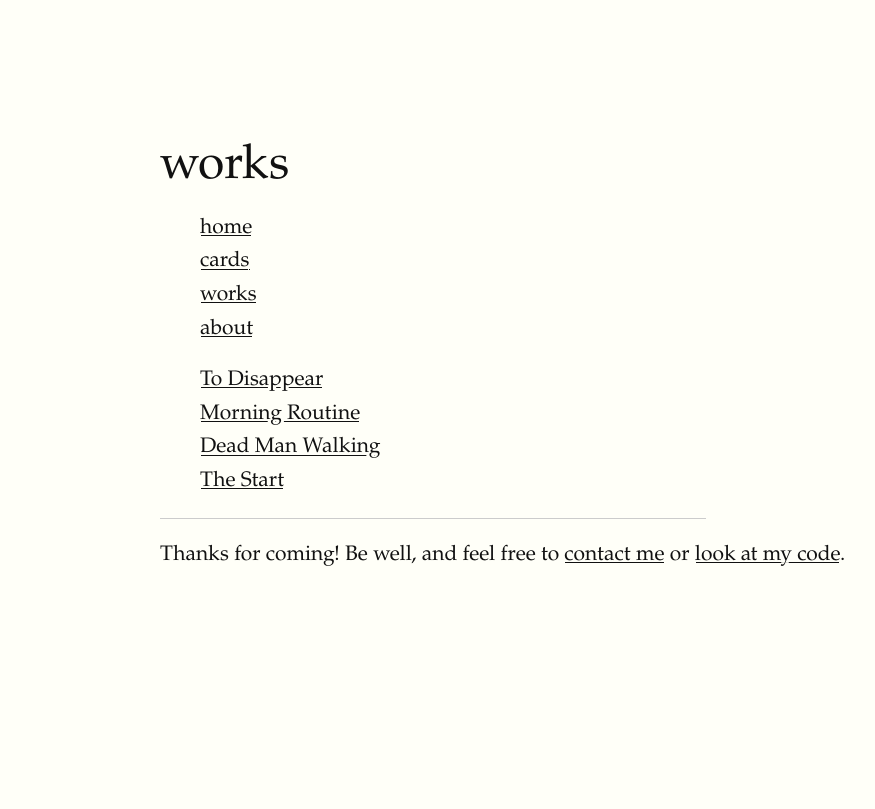
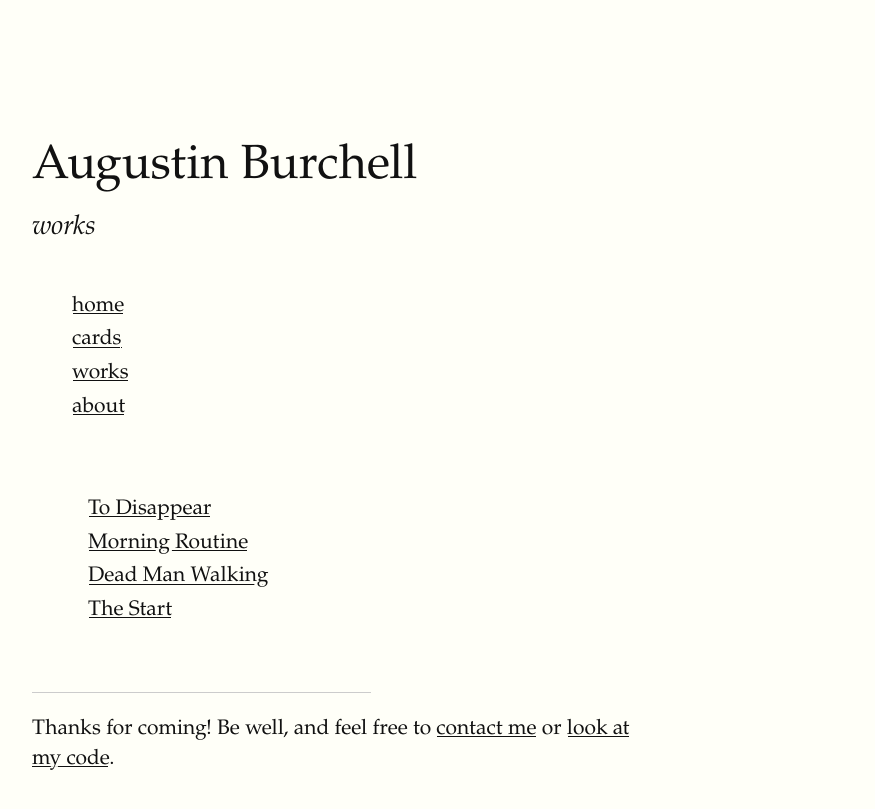
Before and after one commit to aburchell/aburchell.github.io, a Jekyll site: the page built from works/index.html, in a window 1280 px wide. Shown: the top 809 px of the page, without its empty margins (128-1003 px from the left). Built offline with Jekyll 4.4.1, drawn with Linux system fonts in a browser that asks for light colours; some web fonts are replaced.

Commit message:
Added sections around content and footer in default.html

```diff
--- a/_layouts/default.html
+++ b/_layouts/default.html
@@ -4,19 +4,23 @@
     <body class="wrapper">
         <article>
             <h1 class="page-header">
-                {{ page.title }}
+                Augustin Burchell
             </h1>
             <p class="subtitle">
+                {{ page.title }}
+            </p>
+            <section>
                 {% include navigation.html %}
-            </p>
+            </section>
 
-            <div class="container">
+            <!-- <div class="container"> -->
+            <section>
             {{ content }}
-            </div>
+            </section>
 
-            <!-- {% include myName.html %} -->
-
+            <section>
             {% include footer.html %}
+            </section>
         </article>
     </body>
 </html>
--- a/css/tufte.css
+++ b/css/tufte.css
@@ -45,10 +45,10 @@
 }
 
 body {
-    width: 77.5%;
+    width: 87.5%;
     margin-left: auto;
     margin-right: auto;
-    padding-left: 22.5%;
+    padding-left: 12.5%;
     font-family: et-book, Palatino, "Palatino Linotype", "Palatino LT STD", "Book Antiqua", Georgia, serif;
     background-color: #fffff8;
     color: #111;
--- a/works/index.html
+++ b/works/index.html
@@ -5,7 +5,7 @@
 <!--	<h1>Works</h1>-->
 	<ul class="posts">
 
-	  {% for post in site.categories.works %}
-	    <li><a href="{{ post.url }}" title="{{ post.title }}">{{ post.title }}</a></li>
-	  {% endfor %}
+	{% for post in site.categories.works %}
+	<li><a href="{{ post.url }}" title="{{ post.title }}">{{ post.title }}</a></li>
+	{% endfor %}
 	</ul>
```
